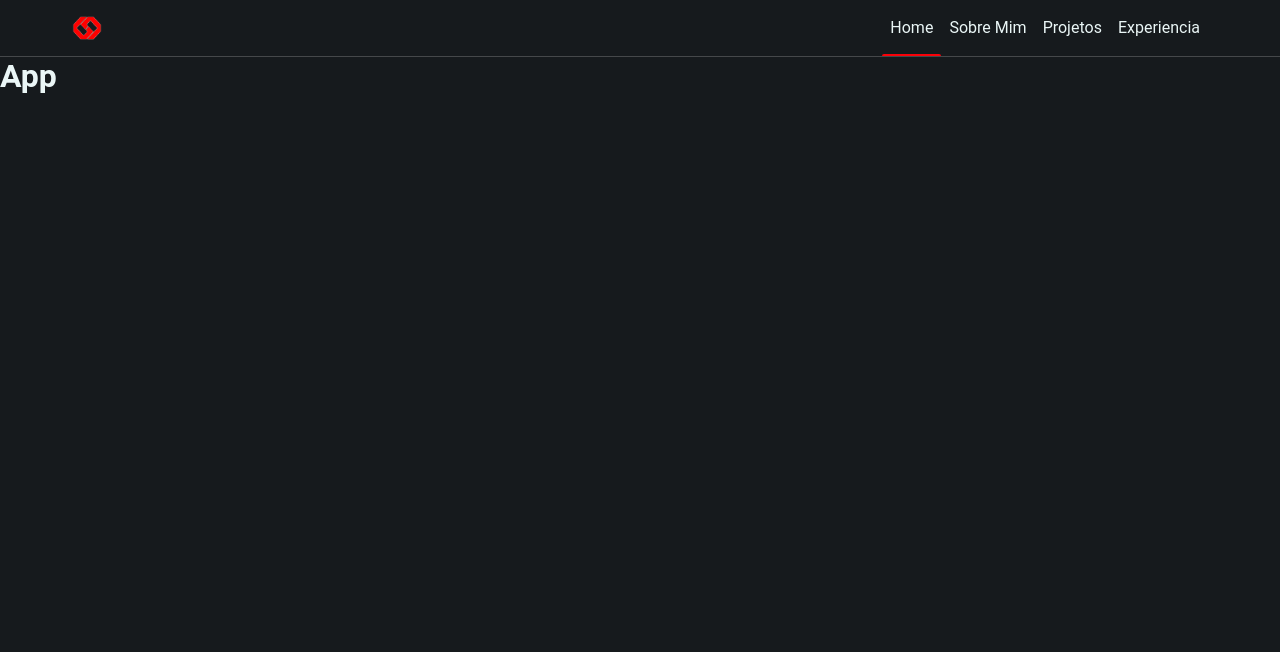
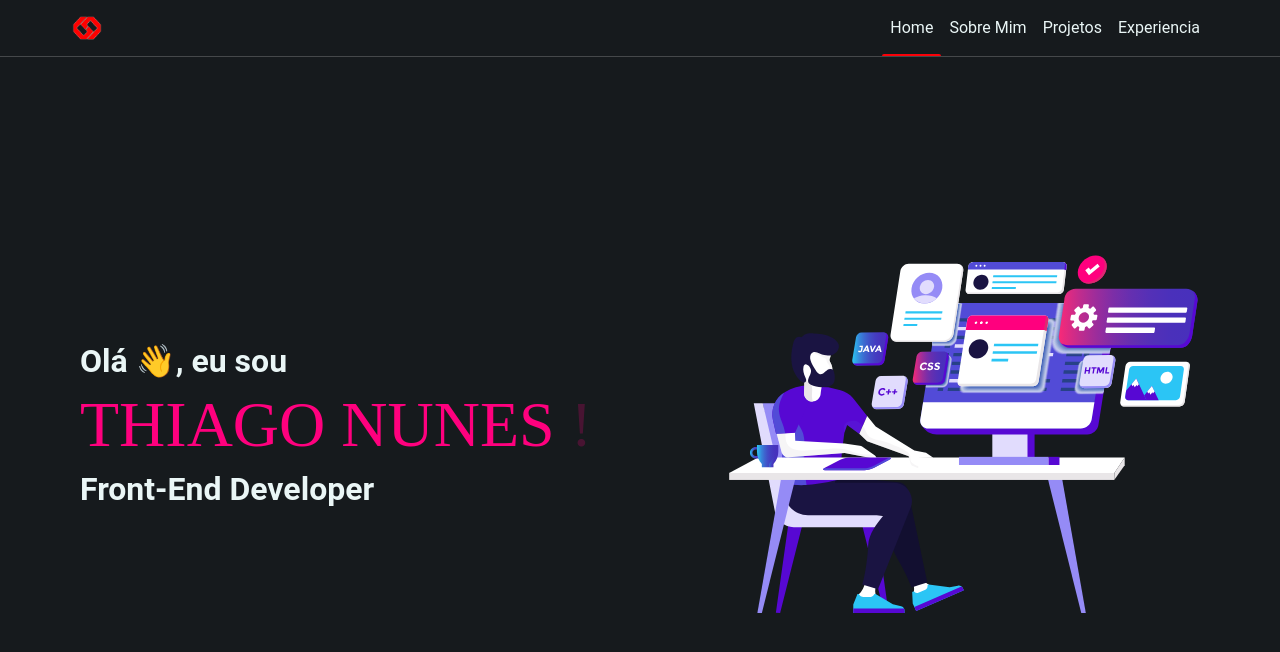
Before and after one commit to thg-nunes/portfolio, a Next.js app: page / in a window 1280 px wide. Shown: the top 652 px of the page. Built offline with nearby package versions, Linux system fonts and the light colour scheme; a web font is replaced by a local one.

Commit message:
feature: home page

```diff
--- a/src/pages/_document.tsx
+++ b/src/pages/_document.tsx
@@ -6,7 +6,7 @@ export default function Document() {
       <Head>
         <link rel="preconnect" href="https://fonts.googleapis.com" />
         <link rel="preconnect" href="https://fonts.gstatic.com" />
-        <link href="https: //fonts.googleapis.com/css2? family= Roboto:wght@400;500;700 & display=swap" rel="stylesheet" />
+        <link href="https: //fonts.googleapis.com/css2? família= Edu+VIC+WA+NT+Iniciante:wght@500 &family= Roboto:wght@400;500;700 & display=swap" rel="stylesheet" />
       </Head>
       <body>
         <Main />
--- /dev/null
+++ b/src/pages/index-styled.ts
@@ -0,0 +1,45 @@
+import styled from "styled-components";
+
+export const HomePageStyle = styled.main`
+  max-width: 1120px;
+  margin: 0 auto;
+
+  display: flex;
+  justify-content: space-between;
+  align-items: center;
+
+  section {
+    height: calc(100vh - 4rem);
+    display: flex;
+    justify-content: center;
+    flex-direction: column;
+
+    p:nth-child(1), p:nth-child(3) {
+      font-size: 2rem;
+      line-height: 2rem;
+      font-weight: 700;
+    }
+
+    p:nth-child(2) {
+      height: 6rem;
+      line-height: 6rem;
+      font-size: 4rem;
+      font-family: 'Edu VIC WA NT Beginner', cursiva;
+      color: #FF007E;
+
+      ::after {
+        content: '!';
+        transition: 1s ease-in;
+        animation: pointOpacity 1s infinite alternate-reverse;
+      }
+    }
+  }
+
+@keyframes pointOpacity {
+  from {
+    opacity: 1;
+  } to {
+    opacity: 0;
+  }
+}
+`
--- a/src/pages/index.tsx
+++ b/src/pages/index.tsx
@@ -1,8 +1,32 @@
 import type { NextPage } from 'next'
+import Head from 'next/head'
+import Image from 'next/image'
+import { useState } from 'react'
+import { HomePageStyle } from './index-styled'
 
 const Home: NextPage = () => {
+  const myname = 'THIAGO NUNES'
+  let [initialName, setInitialName] = useState('')
+
+
+  for(let i =0; i < myname.length; i++) {
+    setTimeout(() => setInitialName(myname.slice(0, initialName.length + 1)) , 200)
+  }
+
   return (
-    <h1>App</h1>
+    <>
+      <Head>
+        <title>Home</title>
+      </Head>
+      <HomePageStyle>
+        <section>
+          <p>Olá  <span>👋</span>, eu sou</p>
+          <p> {initialName} </p>
+          <p>Front-End Developer</p>
+        </section>
+        <Image src='/image.svg' width='550px' height='550px' />
+      </HomePageStyle>
+    </>
   )
 }
 
```
Also changed, not shown: public/image.svg (added).
